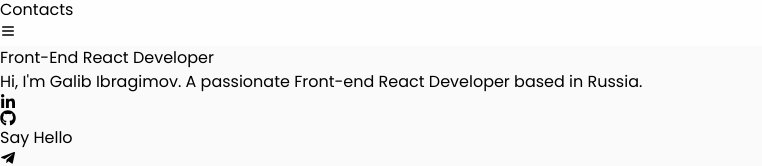
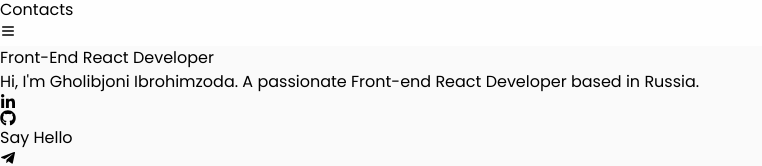
Before and after one commit to galibibr/portfolio, a React (Vite) app: page / in a window 1280 px wide. Shown: the part 122-288 px from the top of the page, without its empty margins (0-762 px from the left). Built offline with nearby package versions, Linux system fonts and the light colour scheme.

Commit message:
Update App.jsx

```diff
--- a/src/App.jsx
+++ b/src/App.jsx
@@ -99,7 +99,7 @@ const App = () => {
               Front-End React Developer
             </p>
             <p className="text-[#555] md:text-[17px] text-[15px] md:px-0 px-[20px] font-[500]">
-              Hi, I'm Galib Ibragimov. A passionate Front-end React Developer
+              Hi, I'm Gholibjoni Ibrohimzoda. A passionate Front-end React Developer
               based in Russia.
             </p>
             <div className="flex items-center gap-[20px]">
```
